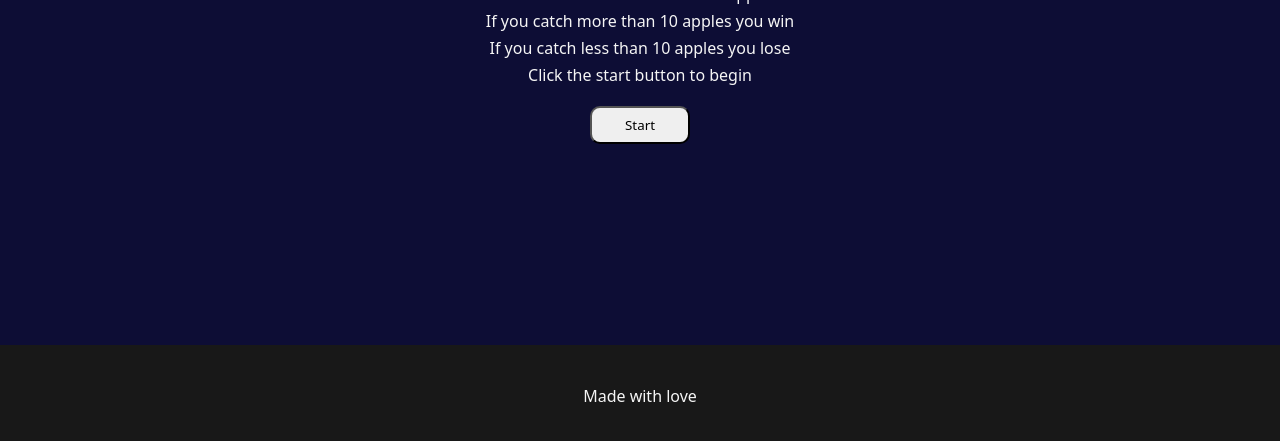
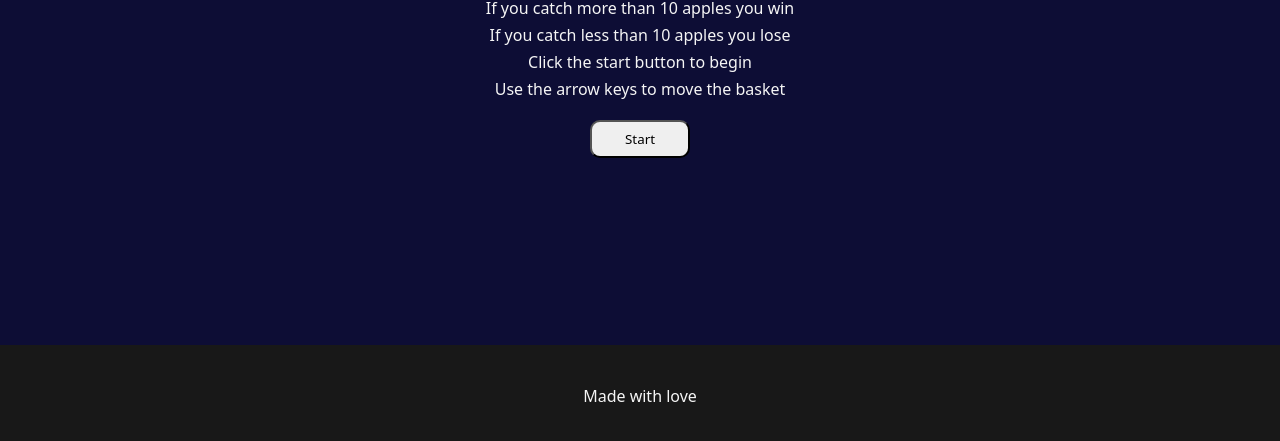
Before and after one commit to batiacosta/AppleCatcher, a website built with Vite: page index.html in a window 1280 px wide. Shown: the part 353-794 px from the top of the page. Built offline with nearby package versions, Linux system fonts and the light colour scheme; files whose address does not match are found by name.

Commit message:
Missing instructions

```diff
--- a/index.html
+++ b/index.html
@@ -18,6 +18,7 @@
         <p>If you catch more than 10 apples you win</p>
         <p>If you catch less than 10 apples you lose</p>
         <p>Click the start button to begin</p>
+        <p>Use the arrow keys to move the basket</p>
         <button id="gameStartButton"><p>Start</p></button>
       </div>
       <div id="gameEndDiv" class="gameUI">
```
